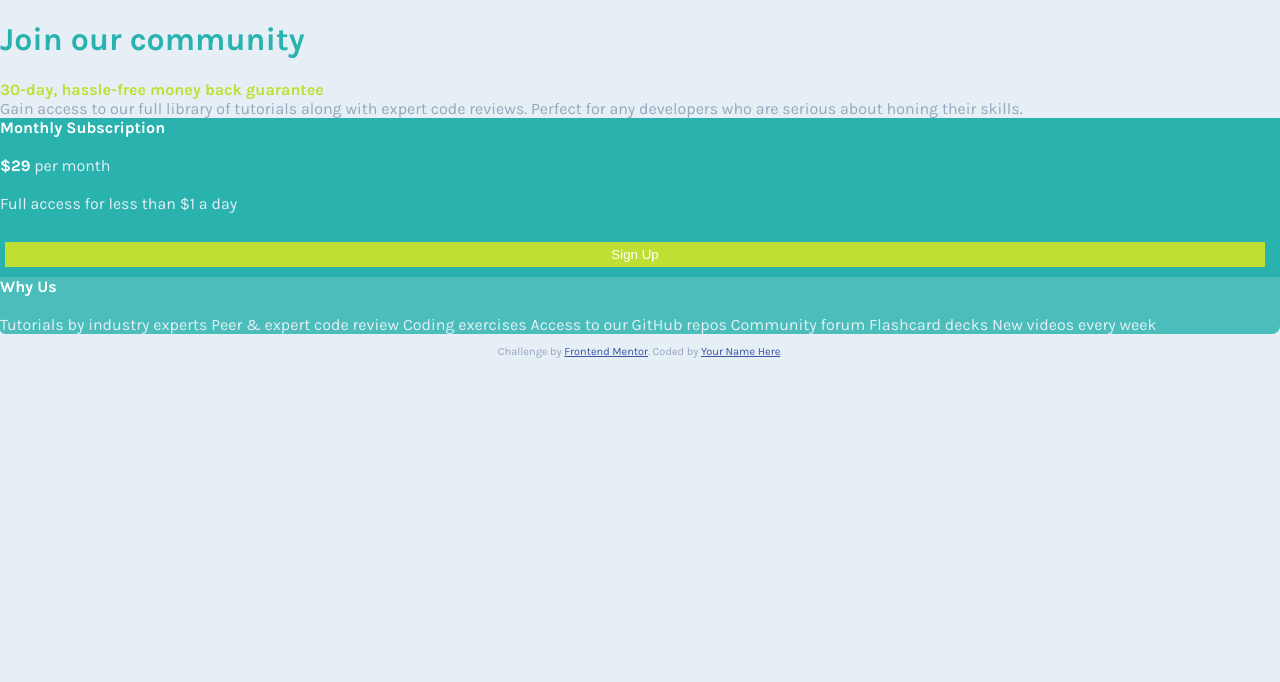
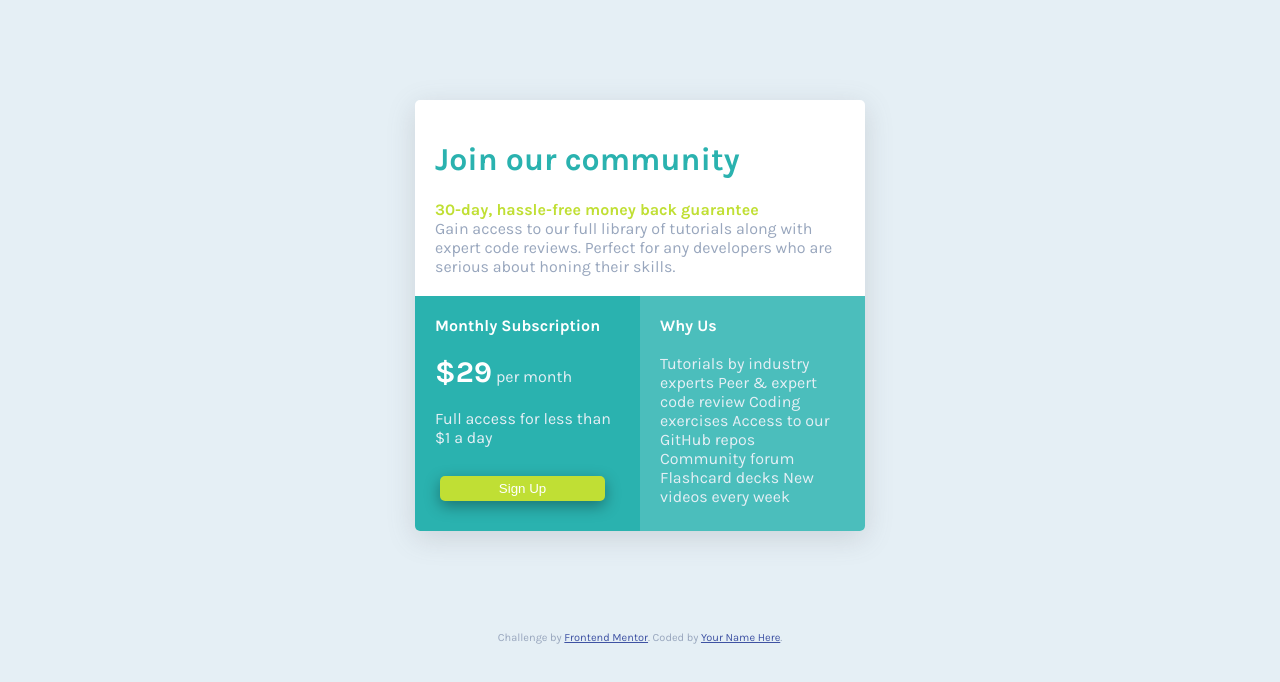
Before and after one commit to Jitesh117/single-price-grid-component, a plain HTML site: page index.html in a window 1280 px wide. Drawn offline with Linux system fonts and the light colour scheme.

Commit message:
completed the challeng

```diff
--- a/style.css
+++ b/style.css
@@ -16,6 +16,9 @@ body{
     color: var(--gblue);
     font-size: 16px;
 }
+main{
+    box-shadow: rgba(100, 100, 111, 0.2) 0px 7px 29px 0px;
+}
 h1{
     color: var(--cyan);
 }
@@ -30,6 +33,11 @@ button{
     padding:5px ;
     width: calc(100% - 20px);
     margin:  10px 5px;
+    box-shadow: rgba(0, 0, 0, 0.35) 0px 5px 15px;
+    border-radius: 5px;
+}
+button:hover{
+    cursor: pointer;
 }
 span{
     color: white;
@@ -42,7 +50,10 @@ span{
 .lgreen{
     background-color: var(--lgreen);
     color: var(--lgrey);
-    border-radius: 0 0 8px 5px;
+
+}
+.dollar{
+    font-size: 30px;
 }
 
 @media screen and (max-width:500px) {
@@ -59,13 +70,39 @@ span{
     }
    .lgreen{
      padding:20px 20px;
-     /* padding-right: 40px; */
+     border-radius: 0 0 8px 5px;
    }
    .dgreen{
        padding: 20px 20px;
    }
-   .dollar{
-       font-size: 30px;
-   }
+
 
 }
+@media screen and (min-width:501px){
+    main{
+        background-color: white;
+        display: flex;
+        flex-direction: column;
+        width: 450px;
+        margin: 100px auto;
+
+        border-radius: 5px;
+    }
+    .bottom{
+        display: flex;
+    }
+    .top{
+        padding:20px;
+    }
+    .lgreen{
+        width: 50%;
+        padding: 20px;
+        border-radius: 0 0 5px 0;
+    }
+    .dgreen{
+        width: 50%;
+        padding: 20px;
+        border-radius: 0 0 0 5px;
+    }
+
+}
```
